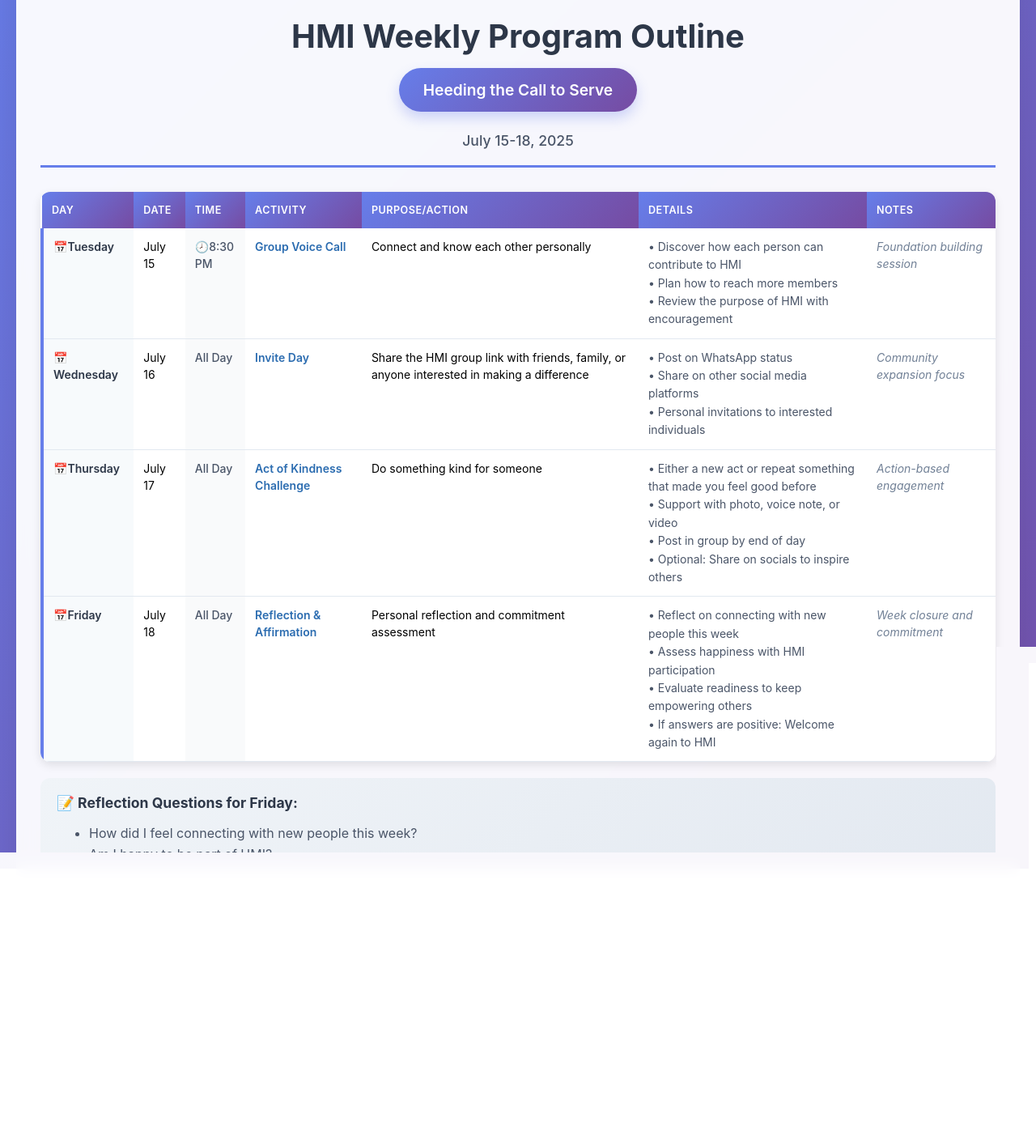
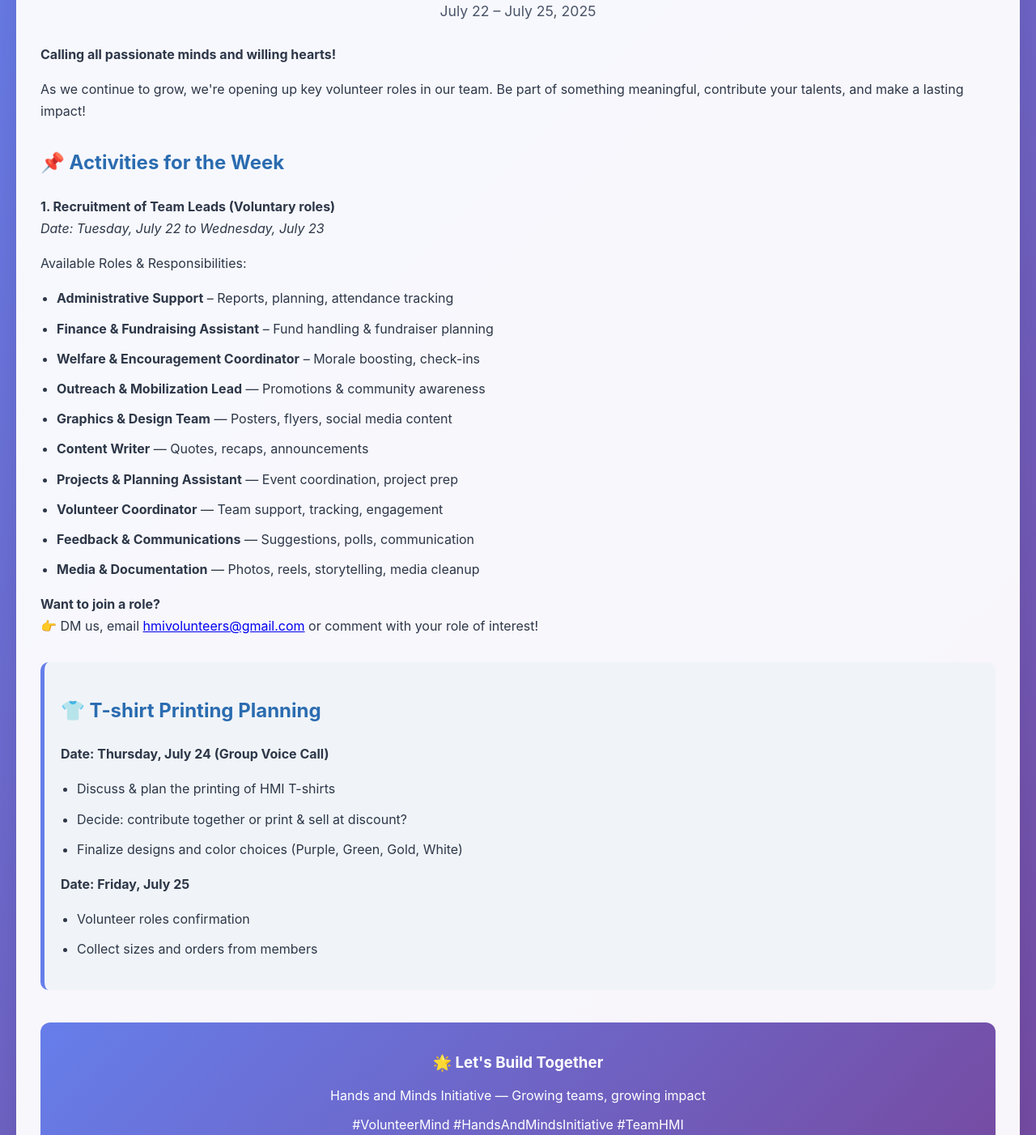
Before and after one commit to SteohenAmoako/hmi, a plain HTML site: page index.html in a window 1280 px wide. Shown: the part 198-1600 px from the top of the page at 81% size. Before the commit the page ends 1538 px from the top, so only its background shows below. Drawn offline with Linux system fonts and the light colour scheme.

Commit message:
Update index.html

```diff
--- a/index.html
+++ b/index.html
@@ -1,11 +1,10 @@
 <!DOCTYPE html>
 <html lang="en">
 <head>
-  <meta charset="UTF-8">
-  <meta name="viewport" content="width=device-width, initial-scale=1.0">
-  <title>HMI Weekly Program Outline</title>
+  <meta charset="UTF-8" />
+  <meta name="viewport" content="width=device-width, initial-scale=1.0"/>
+  <title>HMI Week 3: Team Building & Branding</title>
   <style>
-    /* --- [Styling remains unchanged from your provided CSS] --- */
     body {
       font-family: -apple-system, BlinkMacSystemFont, 'Segoe UI', Roboto, Oxygen, Ubuntu, Cantarell, sans-serif;
       margin: 0;
@@ -13,13 +12,7 @@
       background: linear-gradient(135deg, #667eea 0%, #764ba2 100%);
       min-height: 100vh;
     }
-    .logo {
-      width: 150px;
-      height: auto;
-      display: block;
-      margin: 0 auto 15px auto;
-      filter: drop-shadow(0 2px 4px rgba(0, 0, 0, 0.2));
-    }
+
     .container {
       max-width: 1200px;
       margin: 0 auto;
@@ -27,20 +20,20 @@
       border-radius: 16px;
       padding: 30px;
       box-shadow: 0 20px 40px rgba(0, 0, 0, 0.1);
-      backdrop-filter: blur(10px);
     }
+
     .header {
       text-align: center;
       margin-bottom: 30px;
-      padding-bottom: 20px;
-      border-bottom: 3px solid #667eea;
     }
+
     .header h1 {
       color: #2d3748;
       font-size: 2.5em;
       margin: 0;
       font-weight: 700;
     }
+
     .theme {
       background: linear-gradient(135deg, #667eea, #764ba2);
       color: white;
@@ -52,198 +45,111 @@
       margin: 15px 0;
       box-shadow: 0 8px 16px rgba(102, 126, 234, 0.3);
     }
-    .date-range {
-      color: #4a5568;
-      font-size: 1.1em;
-      font-weight: 500;
-      margin-top: 10px;
+
+    .section {
+      margin-top: 30px;
+      line-height: 1.7;
+      color: #2d3748;
     }
-    .table-container {
-      overflow-x: auto;
-      margin: 20px 0;
-      border-radius: 12px;
-      box-shadow: 0 4px 12px rgba(0, 0, 0, 0.1);
-    }
-    table {
-      width: 100%;
-      border-collapse: collapse;
-      background: white;
-      font-size: 14px;
-    }
-    th {
-      background: linear-gradient(135deg, #667eea, #764ba2);
-      color: white;
-      padding: 15px 12px;
-      text-align: left;
-      font-weight: 600;
-      border: none;
-      font-size: 0.9em;
-      text-transform: uppercase;
-      letter-spacing: 0.5px;
-    }
-    td {
-      padding: 12px;
-      border-bottom: 1px solid #e2e8f0;
-      vertical-align: top;
-      line-height: 1.5;
-    }
-    tr:hover {
-      background-color: #f8fafc;
-      transition: background-color 0.2s ease;
-    }
-    .day-cell {
-      font-weight: 600;
-      color: #2d3748;
-      background: #f7fafc;
-      border-left: 4px solid #667eea;
-    }
-    .time-cell {
-      font-weight: 500;
-      color: #4a5568;
-      background: #f9fafb;
-    }
-    .activity-cell {
-      font-weight: 600;
+
+    .section h2 {
       color: #2b6cb0;
     }
-    .details-cell {
-      color: #4a5568;
-      line-height: 1.6;
+
+    .roles-list {
+      margin-top: 10px;
+      padding-left: 20px;
     }
-    .notes-cell {
-      color: #718096;
-      font-style: italic;
+
+    .roles-list li {
+      margin-bottom: 10px;
     }
-    .reflection-section {
-      background: linear-gradient(135deg, #f0f4f8, #e2e8f0);
+
+    .highlight-box {
+      background: #f0f4f8;
       padding: 20px;
+      border-left: 5px solid #667eea;
+      border-radius: 10px;
+      margin-top: 30px;
+    }
+
+    .footer {
+      text-align: center;
+      margin-top: 40px;
+      padding: 20px;
+      background: linear-gradient(135deg, #667eea, #764ba2);
       border-radius: 12px;
-      margin: 20px 0;
+      color: white;
     }
-    .reflection-section h4 {
-      color: #2d3748;
-      margin: 0 0 15px 0;
-      font-size: 1.1em;
-    }
-    .reflection-section ul {
-      color: #4a5568;
-      line-height: 1.6;
-      margin: 10px 0;
-    }
+
     @media (max-width: 768px) {
       .container {
         padding: 20px;
-        margin: 10px;
       }
+
       .header h1 {
         font-size: 2em;
-      }
-      table {
-        font-size: 12px;
-      }
-      th, td {
-        padding: 8px;
       }
     }
   </style>
 </head>
 <body>
-
   <div class="container">
     <div class="header">
-      <img src="logo.png" alt="HMI Logo" class="logo" />
-      <h1>HMI Weekly Program Outline</h1>
-      <div class="theme">Heeding the Call to Serve</div>
-      <div class="date-range">July 15-18, 2025</div>
+      <h1>Hands and Minds Initiative (HMI)</h1>
+      <div class="theme">Week 3: Team Building & Branding</div>
+      <p style="color: #4a5568; font-size: 1.1em;">July 22 – July 25, 2025</p>
     </div>
 
-    <div class="table-container">
-      <table>
-        <thead>
-          <tr>
-            <th>Day</th>
-            <th>Date</th>
-            <th>Time</th>
-            <th>Activity</th>
-            <th>Purpose/Action</th>
-            <th>Details</th>
-            <th>Notes</th>
-          </tr>
-        </thead>
-        <tbody>
-          <tr>
-            <td class="day-cell"><span class="emoji">📅</span>Tuesday</td>
-            <td>July 15</td>
-            <td class="time-cell"><span class="emoji">🕗</span>8:30 PM</td>
-            <td class="activity-cell">Group Voice Call</td>
-            <td>Connect and know each other personally</td>
-            <td class="details-cell">
-              • Discover how each person can contribute to HMI<br>
-              • Plan how to reach more members<br>
-              • Review the purpose of HMI with encouragement
-            </td>
-            <td class="notes-cell">Foundation building session</td>
-          </tr>
-          <tr>
-            <td class="day-cell"><span class="emoji">📅</span>Wednesday</td>
-            <td>July 16</td>
-            <td class="time-cell">All Day</td>
-            <td class="activity-cell">Invite Day</td>
-            <td>Share the HMI group link with friends, family, or anyone interested in making a difference</td>
-            <td class="details-cell">
-              • Post on WhatsApp status<br>
-              • Share on other social media platforms<br>
-              • Personal invitations to interested individuals
-            </td>
-            <td class="notes-cell">Community expansion focus</td>
-          </tr>
-          <tr>
-            <td class="day-cell"><span class="emoji">📅</span>Thursday</td>
-            <td>July 17</td>
-            <td class="time-cell">All Day</td>
-            <td class="activity-cell">Act of Kindness Challenge</td>
-            <td>Do something kind for someone</td>
-            <td class="details-cell">
-              • Either a new act or repeat something that made you feel good before<br>
-              • Support with photo, voice note, or video<br>
-              • Post in group by end of day<br>
-              • Optional: Share on socials to inspire others
-            </td>
-            <td class="notes-cell">Action-based engagement</td>
-          </tr>
-          <tr>
-            <td class="day-cell"><span class="emoji">📅</span>Friday</td>
-            <td>July 18</td>
-            <td class="time-cell">All Day</td>
-            <td class="activity-cell">Reflection & Affirmation</td>
-            <td>Personal reflection and commitment assessment</td>
-            <td class="details-cell">
-              • Reflect on connecting with new people this week<br>
-              • Assess happiness with HMI participation<br>
-              • Evaluate readiness to keep empowering others<br>
-              • If answers are positive: Welcome again to HMI
-            </td>
-            <td class="notes-cell">Week closure and commitment</td>
-          </tr>
-        </tbody>
-      </table>
+    <div class="section">
+      <p><strong>Calling all passionate minds and willing hearts!</strong></p>
+      <p>As we continue to grow, we're opening up key volunteer roles in our team. Be part of something meaningful, contribute your talents, and make a lasting impact!</p>
     </div>
 
-    <div class="reflection-section">
-      <h4>📝 Reflection Questions for Friday:</h4>
-      <ul>
-        <li>How did I feel connecting with new people this week?</li>
-        <li>Am I happy to be part of HMI?</li>
-        <li>Am I ready to keep empowering others in my community?</li>
+    <div class="section">
+      <h2>📌 Activities for the Week</h2>
+      <p><strong>1. Recruitment of Team Leads (Voluntary roles)</strong><br>
+      <em>Date: Tuesday, July 22 to Wednesday, July 23</em></p>
+
+      <p>Available Roles & Responsibilities:</p>
+      <ul class="roles-list">
+        <li><strong>Administrative Support</strong> – Reports, planning, attendance tracking</li>
+        <li><strong>Finance & Fundraising Assistant</strong> – Fund handling & fundraiser planning</li>
+        <li><strong>Welfare & Encouragement Coordinator</strong> – Morale boosting, check-ins</li>
+        <li><strong>Outreach & Mobilization Lead</strong> — Promotions & community awareness</li>
+        <li><strong>Graphics & Design Team</strong> — Posters, flyers, social media content</li>
+        <li><strong>Content Writer</strong> — Quotes, recaps, announcements</li>
+        <li><strong>Projects & Planning Assistant</strong> — Event coordination, project prep</li>
+        <li><strong>Volunteer Coordinator</strong> — Team support, tracking, engagement</li>
+        <li><strong>Feedback & Communications</strong> — Suggestions, polls, communication</li>
+        <li><strong>Media & Documentation</strong> — Photos, reels, storytelling, media cleanup</li>
       </ul>
-      <p><strong>✅ If your answers are positive, welcome again to HMI — where we rise by helping others rise.</strong></p>
+
+      <p><strong>Want to join a role?</strong><br>
+        👉 DM us, email <a href="mailto:hmivolunteers@gmail.com">hmivolunteers@gmail.com</a> or comment with your role of interest!</p>
     </div>
 
-    <div style="text-align: center; margin-top: 30px; padding: 20px; background: linear-gradient(135deg, #667eea, #764ba2); border-radius: 12px; color: white;">
-      <h3 style="margin: 0 0 10px 0;">🌟 Program Summary</h3>
-      <p style="margin: 0; font-size: 1.1em;">4 Days • 4 Activities • 1 Unified Purpose: Heeding the Call to Serve</p>
+    <div class="section highlight-box">
+      <h2>👕 T-shirt Printing Planning</h2>
+      <p><strong>Date: Thursday, July 24 (Group Voice Call)</strong></p>
+      <ul class="roles-list">
+        <li>Discuss & plan the printing of HMI T-shirts</li>
+        <li>Decide: contribute together or print & sell at discount?</li>
+        <li>Finalize designs and color choices (Purple, Green, Gold, White)</li>
+      </ul>
+
+      <p><strong>Date: Friday, July 25</strong></p>
+      <ul class="roles-list">
+        <li>Volunteer roles confirmation</li>
+        <li>Collect sizes and orders from members</li>
+      </ul>
+    </div>
+
+    <div class="footer">
+      <h3>🌟 Let's Build Together</h3>
+      <p>Hands and Minds Initiative — Growing teams, growing impact</p>
+      <p>#VolunteerMind #HandsAndMindsInitiative #TeamHMI</p>
     </div>
   </div>
-
 </body>
 </html>
```
